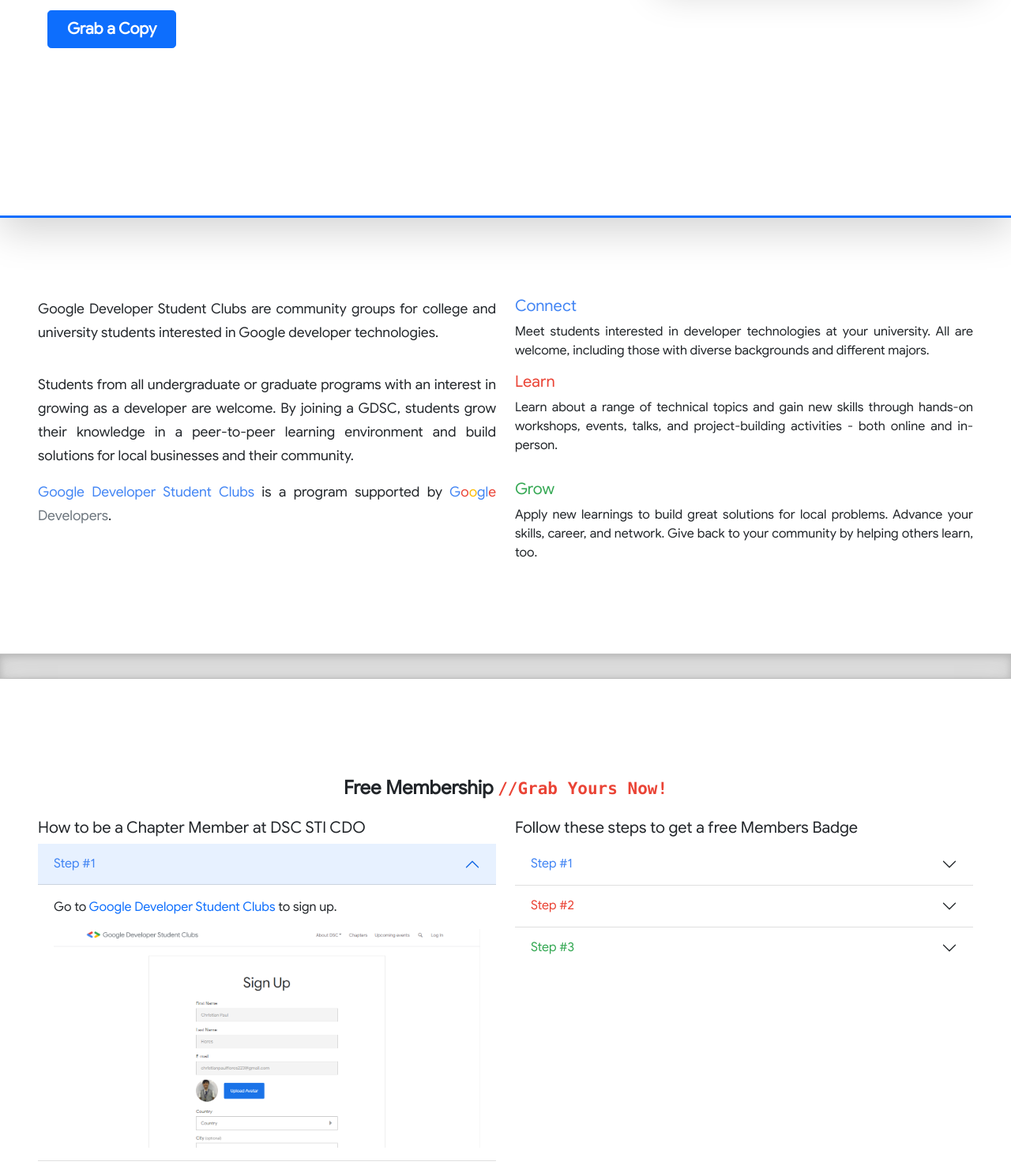
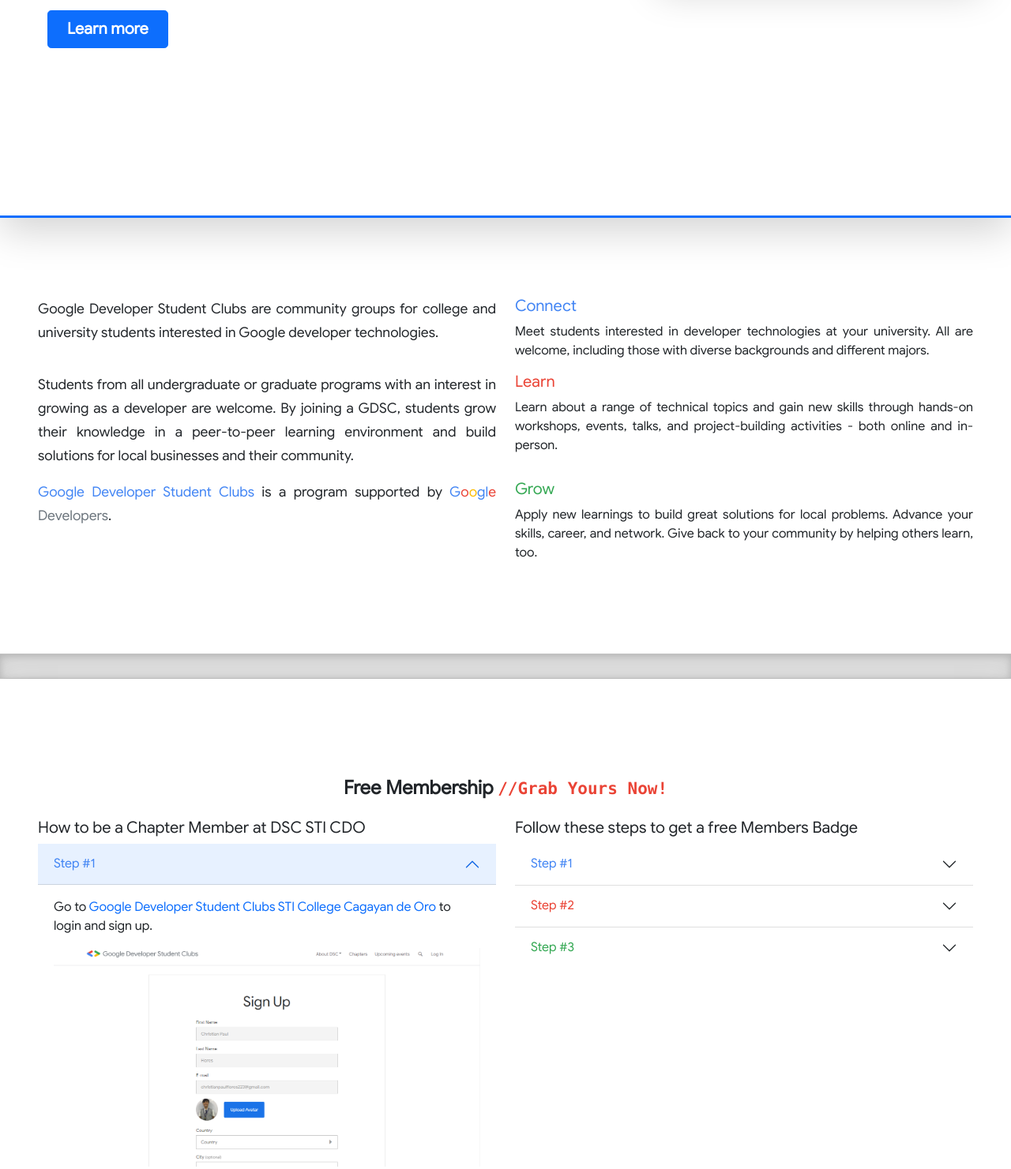
Before and after one commit to dscsticdo/dscsticdo.github.io, a plain HTML site: page index.html in a window 1280 px wide. Shown: the part 1107-2588 px from the top of the page at 79% size. Drawn offline with nearby package versions, Linux system fonts and the light colour scheme.

Commit message:
Learn more to fb page & fix the UX on membership

```diff
--- a/index.html
+++ b/index.html
@@ -114,9 +114,8 @@
           purpose and the goals of our club.</p>
         <p class="lead"> We wish that you will accompany us as we realize our goals and materialize our aspirations.</p>
         <div class="d-grid gap-2 d-md-flex justify-content-md-start mb-4 mb-lg-3">
-          <a href="https://drive.google.com/file/d/1l8DfHUO2lHzxLgqFHsLngVvJgAu8F70D/view?usp=sharing"
-            target="_blank"><button type="button" class="btn btn-primary btn-lg px-4 me-md-2 fw-bold"> Grab a
-              Copy</button></a>
+          <a href="https://www.facebook.com/dscsticdo"
+            target="_blank"><button type="button" class="btn btn-primary btn-lg px-4 me-md-2 fw-bold">Learn more</button></a>
         </div>
       </div>
 
@@ -208,7 +207,7 @@
               aria-labelledby="panelsStayOpen-headingOne">
               <div class="accordion-body">
                 Go to <a href="https://bit.ly/dscsticdo-membership" target="_blank">Google
-                  Developer Student Clubs</a> to sign up.
+                  Developer Student Clubs STI College Cagayan de Oro</a> to login and sign up.
                 <figure>
                   <a href="img/steps/gdev-sign.png" data-alt="mission-vision" data-lightbox="chapter-member">
                     <img src="img/steps/gdev-sign.png" alt="" class="img-fluid mt-3">
```
